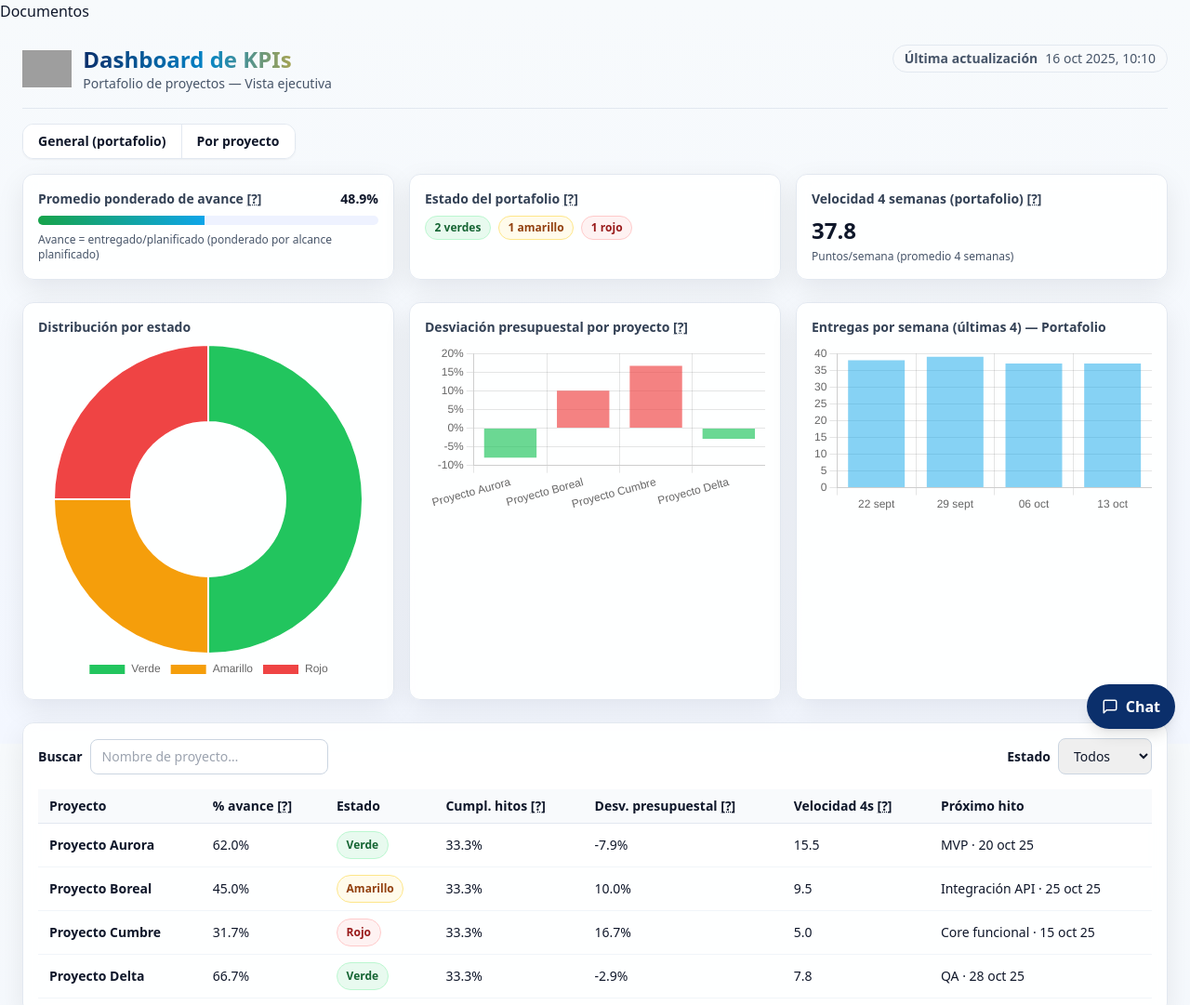
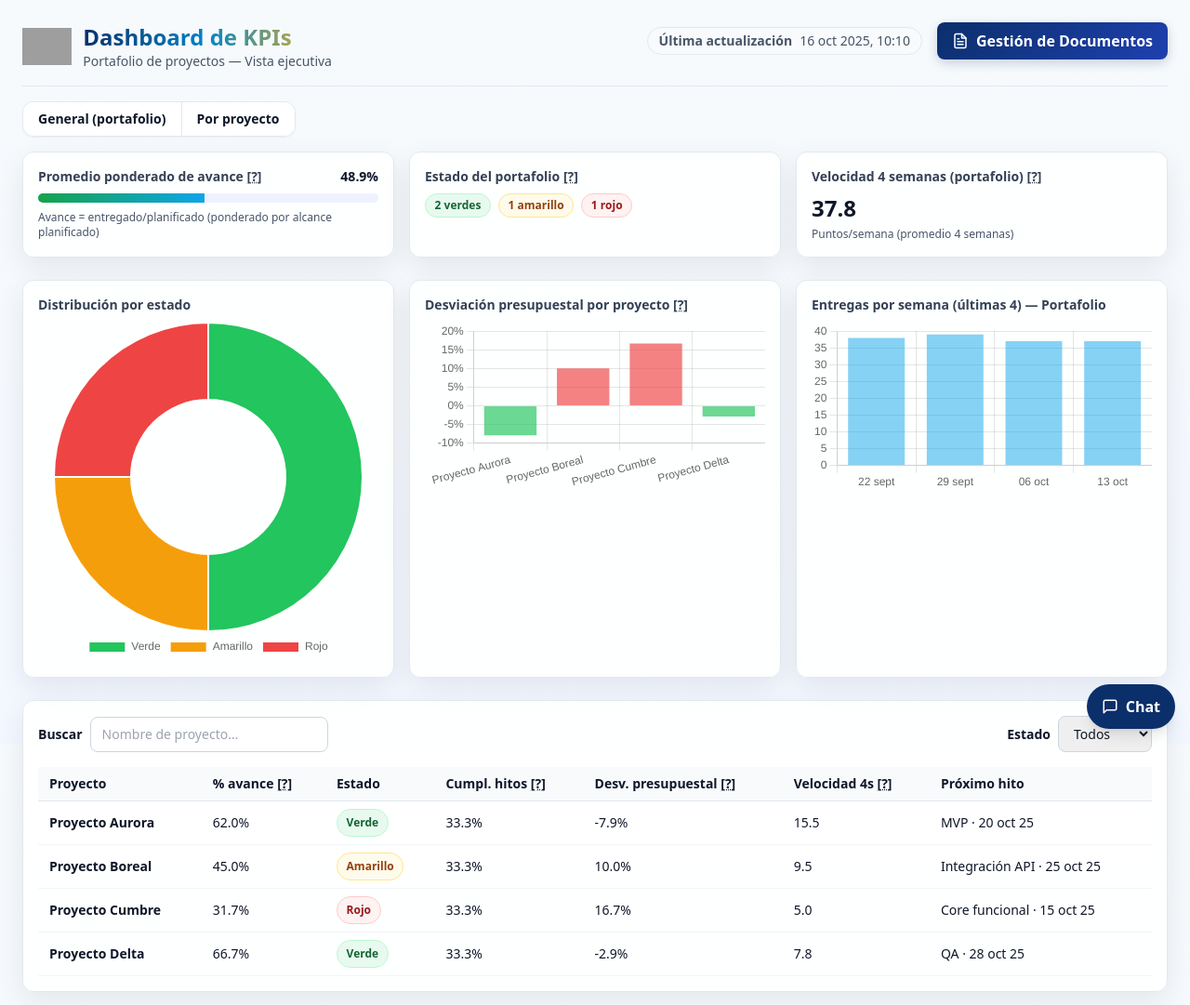
Before and after one commit to analistaproductos/mapaEmpatia, a plain HTML site: page index.html in a window 1280 px wide. Shown: the top 1081 px of the page at 93% size. Drawn offline with nearby package versions, Linux system fonts and the light colour scheme; grey boxes are pictures that could not be loaded.

Commit message:
Update index.html

```diff
--- a/index.html
+++ b/index.html
@@ -1,7 +1,6 @@
 <!DOCTYPE html>
 <html lang="es">
 <head>
-  <a href="documentos.html">Documentos</a>
   <meta charset="UTF-8" />
   <meta name="viewport" content="width=device-width, initial-scale=1" />
   <title>Dashboard de KPIs — Portafolio de Proyectos</title>
@@ -99,6 +98,17 @@
       color: #334155;
       border-bottom-left-radius: 4px;
     }
+    /* Estilos para el botón de documentos */
+    .btn-documents {
+      background: linear-gradient(135deg, #0b2f6b 0%, #1e40af 100%);
+      transition: all 0.3s ease;
+      box-shadow: 0 4px 12px rgba(11, 47, 107, 0.2);
+    }
+    .btn-documents:hover {
+      transform: translateY(-2px);
+      box-shadow: 0 6px 20px rgba(11, 47, 107, 0.3);
+      background: linear-gradient(135deg, #1e40af 0%, #0b2f6b 100%);
+    }
   </style>
 </head>
 <body class="text-slate-900">
@@ -111,11 +121,24 @@
           <p class="text-sm text-slate-600">Portafolio de proyectos — Vista ejecutiva</p>
         </div>
       </div>
-      <div class="text-right text-sm text-slate-600">
-        <div class="inline-flex items-center gap-2 px-3 py-1 rounded-full bg-slate-50 border border-slate-200">
-          <span class="font-semibold">Última actualización</span>
-          <time id="lastUpdated" datetime=""></time>
+      <div class="flex items-center gap-4">
+        <div class="text-right text-sm text-slate-600">
+          <div class="inline-flex items-center gap-2 px-3 py-1 rounded-full bg-slate-50 border border-slate-200">
+            <span class="font-semibold">Última actualización</span>
+            <time id="lastUpdated" datetime=""></time>
+          </div>
         </div>
+        <!-- Botón mejorado para documentos -->
+        <a href="documentos.html" class="btn-documents inline-flex items-center gap-2 px-4 py-2 text-white rounded-lg font-semibold">
+          <svg width="18" height="18" viewBox="0 0 24 24" fill="none" stroke="currentColor" stroke-width="2" stroke-linecap="round" stroke-linejoin="round">
+            <path d="M14 2H6a2 2 0 0 0-2 2v16a2 2 0 0 0 2 2h12a2 2 0 0 0 2-2V8z"/>
+            <polyline points="14 2 14 8 20 8"/>
+            <line x1="16" y1="13" x2="8" y2="13"/>
+            <line x1="16" y1="17" x2="8" y2="17"/>
+            <polyline points="10 9 9 9 8 9"/>
+          </svg>
+          Gestión de Documentos
+        </a>
       </div>
     </header>
 
```
